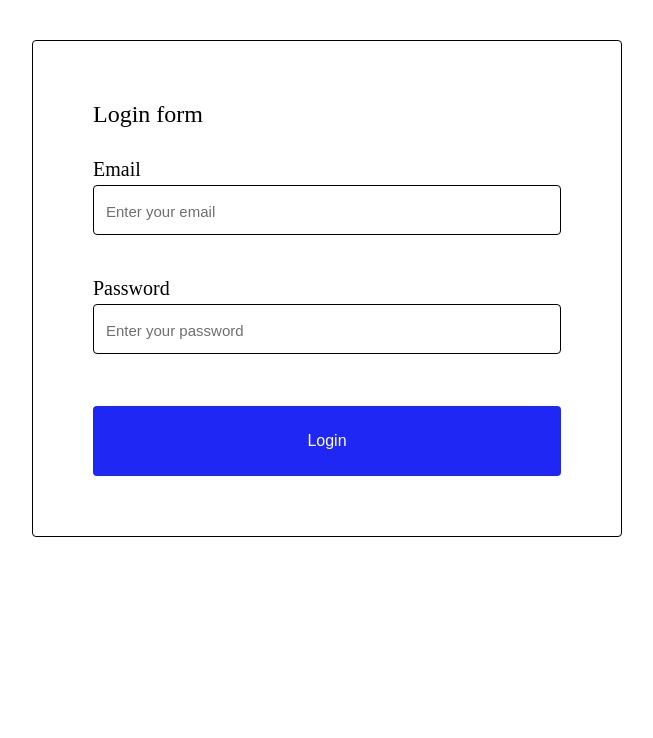
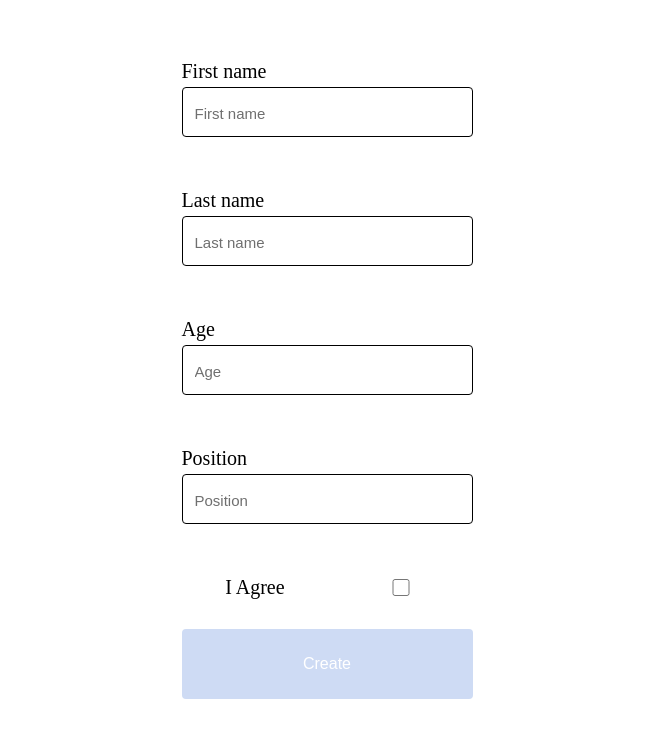
Before and after one commit to SchneiderIrene/TypeScript_fr_pro, a React (Create React App) app: page / in a window 1280 px wide. Shown: the top 738 px of the page, without its empty margins (313-966 px from the left). Built offline with nearby package versions, Linux system fonts and the light colour scheme.

Commit message:
Homework12

```diff
--- a/src/App.tsx
+++ b/src/App.tsx
@@ -1,7 +1,7 @@
 import GlobalStyles from 'globalStyles/GlobalStyles';
 import Layout from 'components/Layout/Layout';
 
-import Lesson12 from 'lessons/Lesson12/Lesson12';
+import Homework12 from 'homeworks/Homework12/Homework12';
 
 
 
@@ -10,7 +10,7 @@ function App() {
    <>
       <GlobalStyles/>
       <Layout/>
-      <Lesson12/>
+      <Homework12/>
    </>
   );
 }
--- a/src/components/EmployeeForm/EmployeeForm.tsx
+++ b/src/components/EmployeeForm/EmployeeForm.tsx
@@ -1,4 +1,5 @@
 import { useFormik } from 'formik';
+import * as Yup from 'yup';
 
 import {
   EmployeeFormComponent,
@@ -8,17 +9,43 @@ import {
 } from './styles';
 import Input from 'components/Input/Input';
 import Button from 'components/Button/Button';
-import { EmployeeFormValues } from './types';
+import { EmployeeFormValues, EMPLOYEE_FORM_FIELD_NAMES } from './types';
 
 function EmployeeForm() {
+  const shema = Yup.object().shape({
+    [EMPLOYEE_FORM_FIELD_NAMES.FIRST_NAME]: Yup.string()
+      .required('Please, enter your first name')
+      .min(2, 'Min 2 symbols')
+      .max(50, 'Max 50 symbols'),
+
+    [EMPLOYEE_FORM_FIELD_NAMES.LAST_NAME]: Yup.string()
+      .required('Please, enter your first name')
+      .max(15, 'Max 15 symbols'),
+
+    [EMPLOYEE_FORM_FIELD_NAMES.AGE]: Yup.number()
+      .required('Please, enter your age')
+      .typeError('Enter number')
+      .min(1, 'Min 1 symbol')
+      .max(999, 'Max 3 symbols'),
+
+    [EMPLOYEE_FORM_FIELD_NAMES.POSITION]: Yup.string().max(
+      30,
+      'Max 30 symbols'
+    ),
+
+    [EMPLOYEE_FORM_FIELD_NAMES.I_AGREE]: Yup.boolean(),
+  });
+
   const formik = useFormik({
     initialValues: {
       firstName: '',
       lastName: '',
       age: '',
       position: '',
-      checkbox: false,
+      iAgree: false,
     } as EmployeeFormValues,
+    validationSchema: shema,
+    validateOnChange: false,
     onSubmit: (values: EmployeeFormValues) => {
       console.log(values);
     },
@@ -27,49 +54,53 @@ function EmployeeForm() {
   return (
     <EmployeeFormComponent onSubmit={formik.handleSubmit}>
       <Input
-        name="firstName"
+        name={EMPLOYEE_FORM_FIELD_NAMES.FIRST_NAME}
         label="First name"
         placeholder="First name"
         onInputChange={formik.handleChange}
-        value={formik.values.firstName}
+        value={formik.values[EMPLOYEE_FORM_FIELD_NAMES.FIRST_NAME]}
+        error={formik.errors[EMPLOYEE_FORM_FIELD_NAMES.FIRST_NAME]}
       />
 
       <Input
-        name="lastName"
+        name={EMPLOYEE_FORM_FIELD_NAMES.LAST_NAME}
         label="Last name"
         placeholder="Last name"
         onInputChange={formik.handleChange}
-        value={formik.values.lastName}
+        value={formik.values[EMPLOYEE_FORM_FIELD_NAMES.LAST_NAME]}
+        error={formik.errors[EMPLOYEE_FORM_FIELD_NAMES.LAST_NAME]}
       />
 
       <Input
-        name="age"
+        name={EMPLOYEE_FORM_FIELD_NAMES.AGE}
         label="Age"
         placeholder="Age"
         onInputChange={formik.handleChange}
-        value={formik.values.age}
+        value={formik.values[EMPLOYEE_FORM_FIELD_NAMES.AGE]}
+        error={formik.errors[EMPLOYEE_FORM_FIELD_NAMES.AGE]}
       />
 
       <Input
-        name="position"
+        name={EMPLOYEE_FORM_FIELD_NAMES.POSITION}
         label="Position"
         placeholder="Position"
         onInputChange={formik.handleChange}
-        value={formik.values.position}
+        value={formik.values[EMPLOYEE_FORM_FIELD_NAMES.POSITION]}
+        error={formik.errors[EMPLOYEE_FORM_FIELD_NAMES.POSITION]}
       />
 
       <CheckBoxContainer>
-        <Label htmlFor='checkbox-id'>I Agree</Label>
+        <Label htmlFor="checkbox-id">I Agree</Label>
         <CheckBox
-        id='checkbox-id'
+          id="checkbox-id"
           type="checkbox"
-          name="checkbox"
+          name={EMPLOYEE_FORM_FIELD_NAMES.I_AGREE}
           onChange={formik.handleChange}
-          checked={formik.values.checkbox}
+          checked={formik.values[EMPLOYEE_FORM_FIELD_NAMES.I_AGREE]}
         />
       </CheckBoxContainer>
 
-      <Button name="Create" type="submit" disabled={!formik.values.checkbox}/>
+      <Button name="Create" type="submit" disabled={!formik.values.iAgree} />
     </EmployeeFormComponent>
   );
 }
--- a/src/components/EmployeeForm/types.ts
+++ b/src/components/EmployeeForm/types.ts
@@ -1,7 +1,15 @@
-export interface EmployeeFormValues{
-    firstName: string,
-    lastName: string,
-    age: string,
-    position: string,
-    checkbox: boolean
+export interface EmployeeFormValues {
+  firstName: string;
+  lastName: string;
+  age: string;
+  position: string;
+  iAgree: boolean;
 }
+
+export enum EMPLOYEE_FORM_FIELD_NAMES {
+  FIRST_NAME = 'firstName',
+  LAST_NAME = 'lastName',
+  AGE = 'age',
+  POSITION = 'position',
+  I_AGREE = 'iAgree',
+}
--- /dev/null
+++ b/src/homeworks/Homework12/Homework12.tsx
@@ -0,0 +1,12 @@
+import {Homework12Container} from './styles';
+import EmployeeForm from 'components/EmployeeForm/EmployeeForm';
+
+
+function Homework12(){
+    return(
+<Homework12Container>
+    <EmployeeForm/>
+</Homework12Container>
+    )
+}
+export default Homework12;
--- /dev/null
+++ b/src/homeworks/Homework12/styles.ts
@@ -0,0 +1,8 @@
+import styled from "@emotion/styled";
+
+export const Homework12Container = styled.div`
+display: flex;
+justify-content: center;
+gap: 30px;
+padding: 30px;
+`
```
